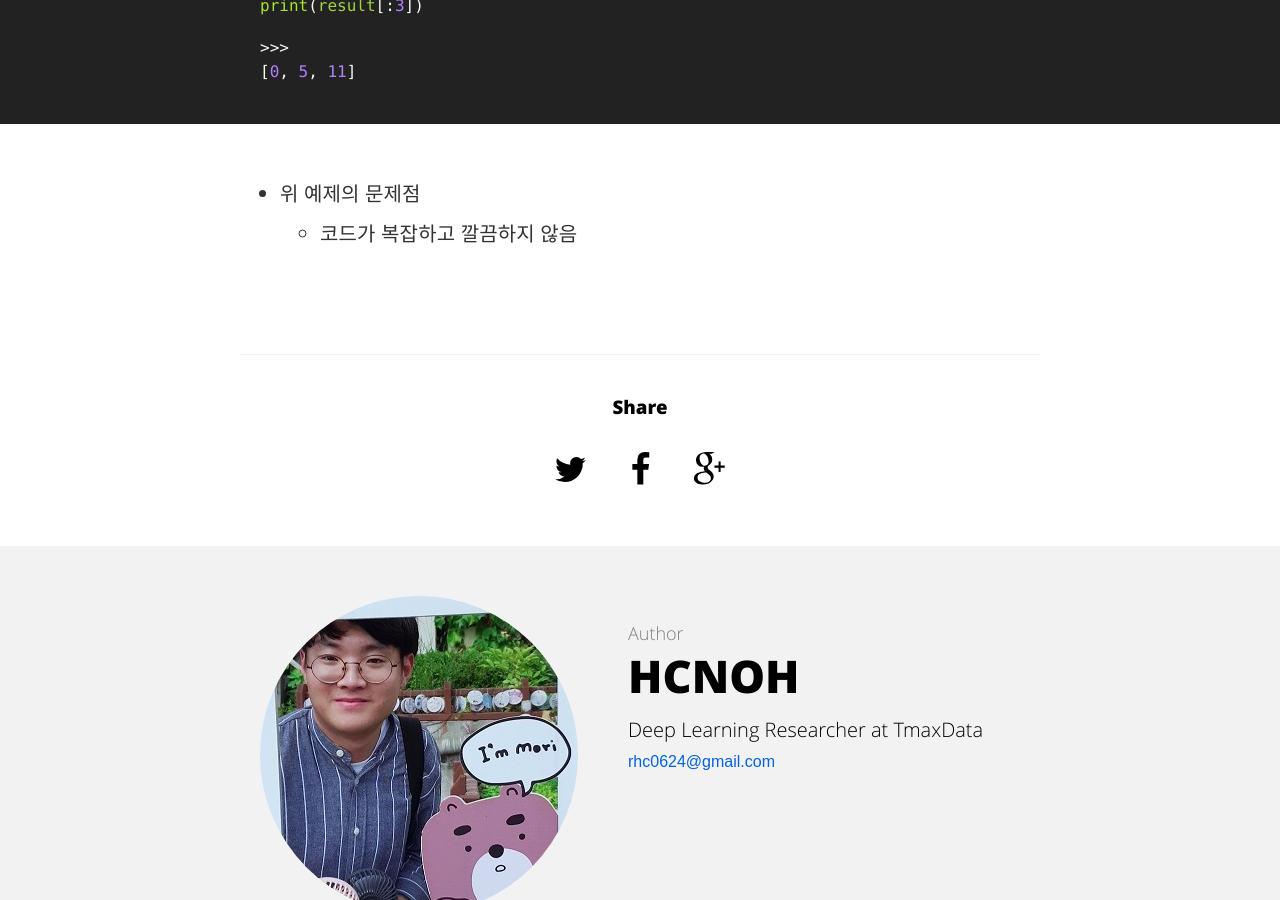
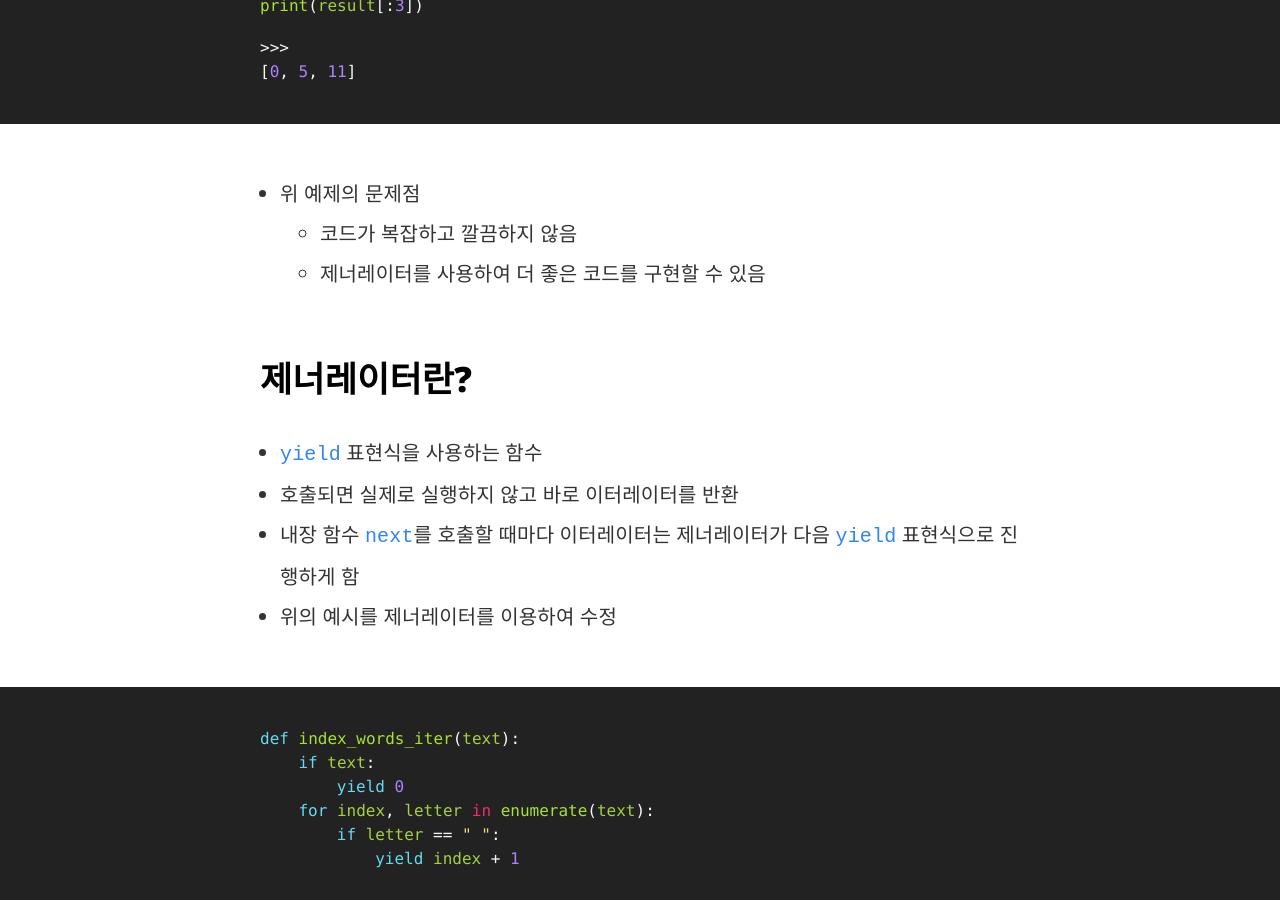
Before and after one commit to hcnoh/blog-prev, a Jekyll site: the page built from _posts/2018-09-27-effective-python-way16.md, in a window 1280 px wide and 900 px high, scrolled down 1334 px. Built offline with Jekyll 4.4.1, drawn with Linux system fonts in a browser that asks for light colours; comment, search, counter and statistics services are not loaded; some of the changed text lies outside the part shown.

Commit message:
Update 2018-09-27-effective-python-way16.md

```diff
--- a/_posts/2018-09-27-effective-python-way16.md
+++ b/_posts/2018-09-27-effective-python-way16.md
@@ -31,3 +31,19 @@ print(result[:3])
 {% endhighlight %}
 - 위 예제의 문제점
   - 코드가 복잡하고 깔끔하지 않음
+  - 제너레이터를 사용하여 더 좋은 코드를 구현할 수 있음
+
+## 제너레이터란?
+- `yield` 표현식을 사용하는 함수
+- 호출되면 실제로 실행하지 않고 바로 이터레이터를 반환
+- 내장 함수 `next`를 호출할 때마다 이터레이터는 제너레이터가 다음 `yield` 표현식으로 진행하게 함
+- 위의 예시를 제너레이터를 이용하여 수정
+{% highlight python %}
+def index_words_iter(text):
+    if text:
+        yield 0
+    for index, letter in enumerate(text):
+        if letter == " ":
+            yield index + 1
+{% endhighlight %}
+- 결과 리스트와 연동하는 부분이 모두 사라져서 훨씬 이해하기 쉬움
```
